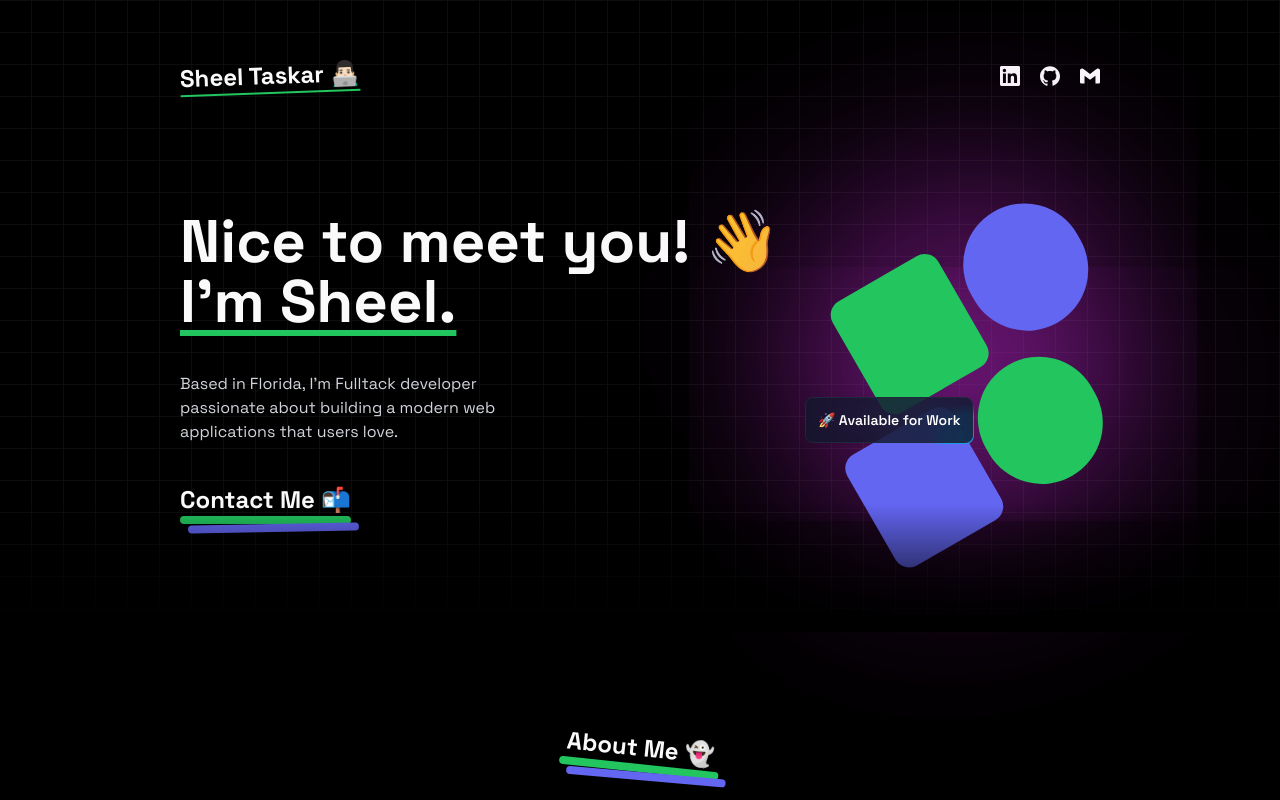
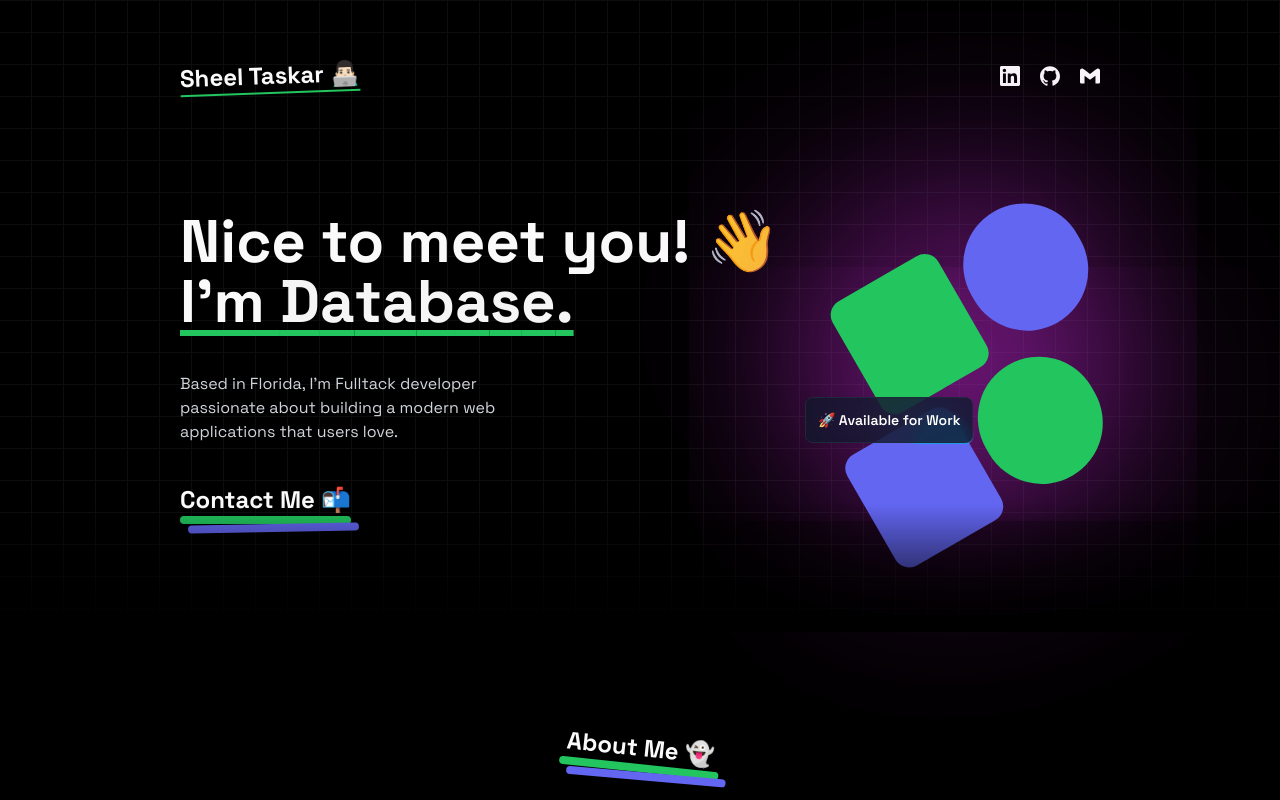
Before and after one commit to Sheel-ui/portfolio, a Next.js app: page / in a window 1280 px wide. Shown: the top 800 px of the page. Built offline with nearby package versions, Linux system fonts and the light colour scheme.

Commit message:
Add words flip

```diff
--- a/src/app/page.tsx
+++ b/src/app/page.tsx
@@ -11,13 +11,13 @@
 	return (
 		<div className="bg-black overflow-hidden">
 			<div className="dark:bg-black bg-white  dark:bg-grid-white/[0.05] bg-grid-black/[0.05] relative">
-				<div className="xl:max-w-[75%] mx-auto p-5">
+				<div className="sm:max-w-[95%] md:max-w-[90%] lg:max-w-[85%] xl:max-w-[75%] mx-auto p-5">
 					<Navbar />
 					<Hero />
 				</div>
 				<div className="h-10 xl:h-32 bg-gradient-to-t from-black absolute -bottom-5 left-0 xl:bottom-0 w-full "></div>
 			</div>
-			<div className="xl:max-w-[75%] mx-auto p-5 mt-20">
+			<div className="sm:max-w-[95%] md:max-w-[90%] lg:max-w-[85%] xl:max-w-[75%] mx-auto p-5 mt-20">
         <About />
 				<Skills />
 				<Projects />
--- a/src/components/sections/Contact.tsx
+++ b/src/components/sections/Contact.tsx
@@ -8,7 +8,7 @@
 				text="Contact Me 📬"
 				className="flex flex-col items-center justify-center text-center -rotate-6"
 			></Title>
-			<div className="flex mt-10">
+			<div className="flex mt-20">
 				<div className="w-1/2 space-y-5">
 					<p className="text-lg md:w-96 text-gray-300">
 						I&apos;m currently looking for new opportunities, my
--- a/src/components/sections/Education.tsx
+++ b/src/components/sections/Education.tsx
@@ -32,22 +32,22 @@
 				</div>
 
 				<div className="relative bg-green-500 rounded-full w-1 mx-8 flex flex-col items-center">
-					<div className="text-xl whitespace-nowrap absolute top-0 transform translate-y-[15px] bg-green-500 w-4 h-1 rounded-full flex items-center justify-center">
+					<div className="text-lg whitespace-nowrap absolute top-0 transform translate-y-[15px] bg-green-500 w-4 h-1 rounded-full flex items-center justify-center">
 						<span className="translate-x-1/2 px-4">
 							Jan 2023 - Dec 2024
 						</span>
 					</div>
-					<div className="absolute text-xl whitespace-nowrap top-1/4 transform translate-y-[25px] bg-green-500 w-4 h-1 rounded-full flex items-center justify-center">
+					<div className="absolute text-lg whitespace-nowrap top-1/4 transform translate-y-[25px] bg-green-500 w-4 h-1 rounded-full flex items-center justify-center">
 						<span className="-translate-x-1/2 px-4">
 							Jan 2023 - Dec 2024
 						</span>
 					</div>
-					<div className="absolute text-xl whitespace-nowrap top-1/2 transform translate-y-[35px] bg-green-500 w-4 h-1 rounded-full flex items-center justify-center">
+					<div className="absolute text-lg whitespace-nowrap top-1/2 transform translate-y-[35px] bg-green-500 w-4 h-1 rounded-full flex items-center justify-center">
 						<span className="translate-x-1/2 px-4">
 							Jan 2023 - Dec 2024
 						</span>
 					</div>
-					<div className="absolute text-xl whitespace-nowrap top-3/4 transform translate-y-[45px] bg-green-500 w-4 h-1 rounded-full flex items-center justify-center">
+					<div className="absolute text-lg whitespace-nowrap top-3/4 transform translate-y-[45px] bg-green-500 w-4 h-1 rounded-full flex items-center justify-center">
 						<span className="-translate-x-1/2 px-4">
 							Jan 2023 - Dec 2024
 						</span>
--- a/src/components/sections/Hero.tsx
+++ b/src/components/sections/Hero.tsx
@@ -1,15 +1,17 @@
 import { MovingBorderBtn } from "@/components/ui/moving-border";
 import Link from "next/link";
 import Title from "./Title";
+import { FlipWords } from "../ui/flip-words";
 
 export default function Hero() {
+    const words = ["FullStack.", "Database.", "Web.", "APIs.", "Devops."];
 	return (
 		<div className="min-h-[60vh] flex gap-14 flex-col-reverse lg: gap-0 lg:flex-row items-center justify-between animate-move-up">
 			<div className="space-y-10 text-center lg:text-left">
 				<h1 className="text-3xl lg:text-6xl font-bold">
 					Nice to meet you! 👋 <br />{" "}
 					<span className="underline underline-offset-8 decoration-green-500">
-						I&apos;m Sheel.
+						I&apos;m <FlipWords words={words} />
 					</span>
 				</h1>
 				<p className="md:w-96 text-gray-300">
--- a/src/components/ui/card-hover.tsx
+++ b/src/components/ui/card-hover.tsx
@@ -19,7 +19,7 @@
 	return (
 		<div
 			className={cn(
-				"grid grid-cols-3 md:grid-cols-4  lg:grid-cols-5  py-10",
+				"grid grid-cols-3 md:grid-cols-4  lg:grid-cols-3  py-10",
 				className
 			)}
 		>
--- /dev/null
+++ b/src/components/ui/flip-words.tsx
@@ -0,0 +1,85 @@
+"use client";
+import React, { useCallback, useEffect, useRef, useState } from "react";
+import { AnimatePresence, motion, LayoutGroup } from "framer-motion";
+import { cn } from "@/lib/utils";
+
+export const FlipWords = ({
+  words,
+  duration = 3000,
+  className,
+}: {
+  words: string[];
+  duration?: number;
+  className?: string;
+}) => {
+  const [currentWord, setCurrentWord] = useState(words[0]);
+  const [isAnimating, setIsAnimating] = useState<boolean>(false);
+
+  // thanks for the fix Julian - https://github.com/Julian-AT
+  const startAnimation = useCallback(() => {
+    const word = words[words.indexOf(currentWord) + 1] || words[0];
+    setCurrentWord(word);
+    setIsAnimating(true);
+  }, [currentWord, words]);
+
+  useEffect(() => {
+    if (!isAnimating)
+      setTimeout(() => {
+        startAnimation();
+      }, duration);
+  }, [isAnimating, duration, startAnimation]);
+
+  return (
+    <AnimatePresence
+      onExitComplete={() => {
+        setIsAnimating(false);
+      }}
+    >
+      <motion.div
+        initial={{
+          opacity: 0,
+          y: 10,
+        }}
+        animate={{
+          opacity: 1,
+          y: 0,
+        }}
+        transition={{
+          duration: 0.4,
+          ease: "easeInOut",
+          type: "spring",
+          stiffness: 100,
+          damping: 10,
+        }}
+        exit={{
+          opacity: 0,
+          y: -40,
+          x: 40,
+          filter: "blur(8px)",
+          scale: 2,
+          position: "absolute",
+        }}
+        className={cn(
+          "z-10 inline-block relative text-left text-neutral-900 dark:text-neutral-100",
+          className
+        )}
+        key={currentWord}
+      >
+        {currentWord.split("").map((letter, index) => (
+          <motion.span
+            key={currentWord + index}
+            initial={{ opacity: 0, y: 10, filter: "blur(8px)" }}
+            animate={{ opacity: 1, y: 0, filter: "blur(0px)" }}
+            transition={{
+              delay: index * 0.08,
+              duration: 0.4,
+            }}
+            className="inline-block underline underline-offset-8 decoration-green-500"
+          >
+            {letter}
+          </motion.span>
+        ))}
+      </motion.div>
+    </AnimatePresence>
+  );
+};
```
